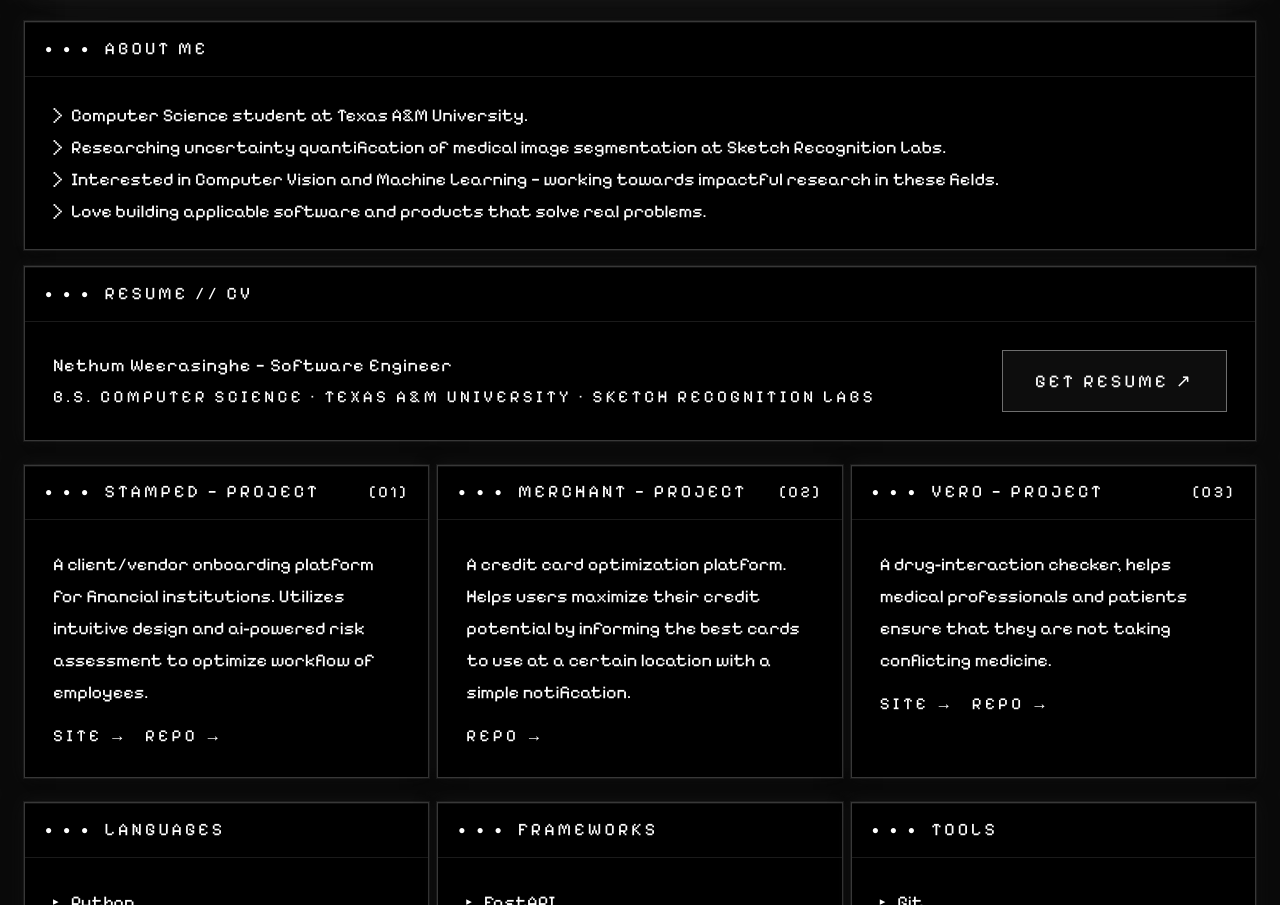
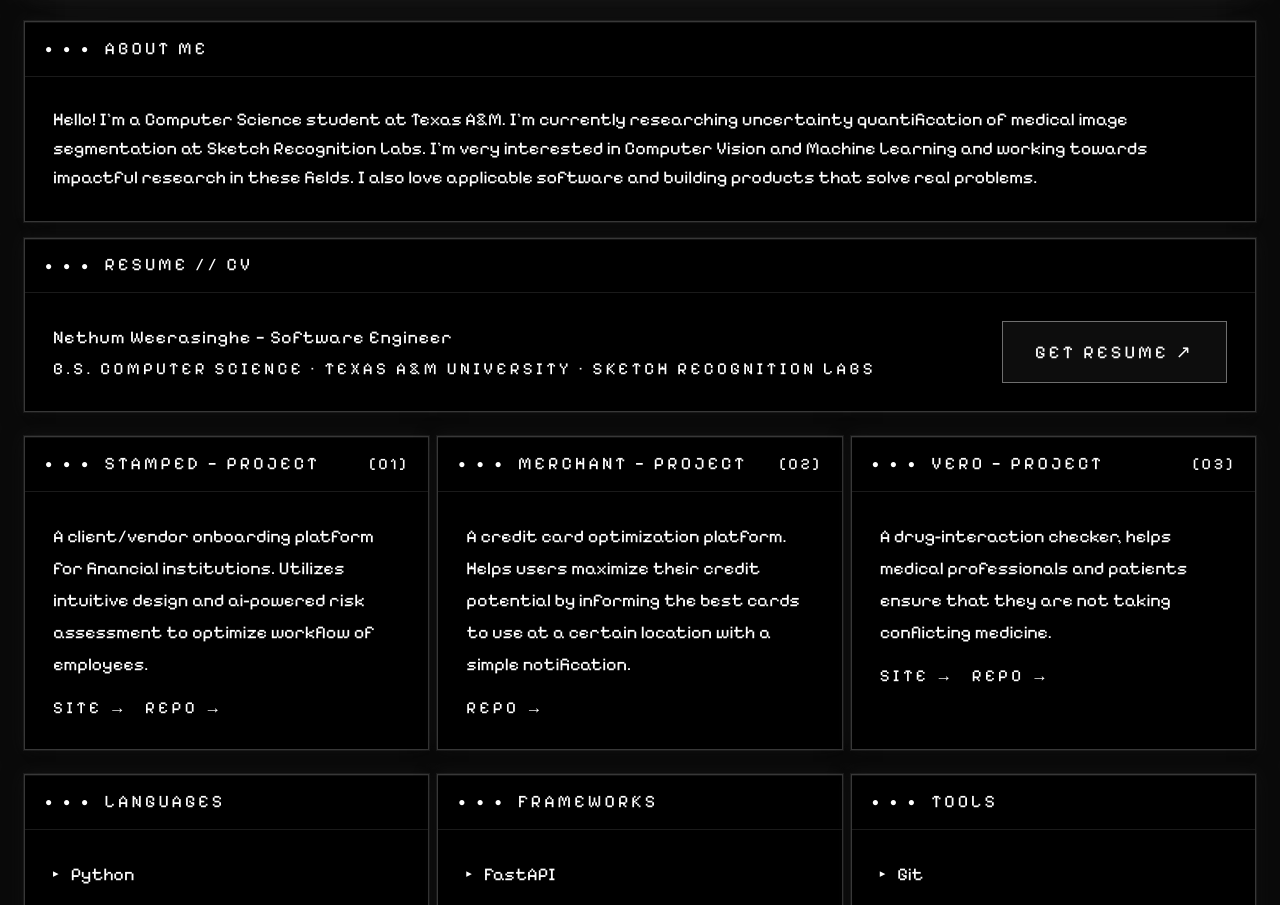
Before and after one commit to nethum529/terminal_portfolio, a Next.js app: page / in a window 1280 px wide. Shown: the part 876-1781 px from the top of the page. Built offline with nearby package versions, Linux system fonts and the light colour scheme.

Commit message:
content: rewrite about me as single paragraph

```diff
--- a/components/IdentificationPanel.tsx
+++ b/components/IdentificationPanel.tsx
@@ -7,22 +7,16 @@ export function IdentificationPanel() {
   return (
     <div className="flex flex-col gap-4">
       <TerminalWindow title="ABOUT ME" delay={0.05} glisten>
-        <div className="space-y-3 text-lg" style={{ color: "#ffffff" }}>
-          {[
-            "Computer Science student at Texas A&M University.",
-            "Researching uncertainty quantification of medical image segmentation at Sketch Recognition Labs.",
-            "Interested in Computer Vision and Machine Learning — working towards impactful research in these fields.",
-            "Love building applicable software and products that solve real problems.",
-          ].map((line, i) => (
-            <motion.div key={i} className="flex gap-2 leading-5"
-              initial={{ opacity: 0, x: -4 }} whileInView={{ opacity: 1, x: 0 }}
-              viewport={{ once: true }} transition={{ duration: 0.22, delay: 0.05 + i * 0.07 }}
-            >
-              <span style={{ color: "#ffffff", userSelect: "none", flexShrink: 0 }}>›</span>
-              <span>{line}</span>
-            </motion.div>
-          ))}
-        </div>
+        <motion.p
+          className="text-lg leading-relaxed"
+          style={{ color: "#ffffff" }}
+          initial={{ opacity: 0, x: -4 }}
+          whileInView={{ opacity: 1, x: 0 }}
+          viewport={{ once: true }}
+          transition={{ duration: 0.3, delay: 0.05 }}
+        >
+          Hello! I&apos;m a Computer Science student at Texas A&amp;M. I&apos;m currently researching uncertainty quantification of medical image segmentation at Sketch Recognition Labs. I&apos;m very interested in Computer Vision and Machine Learning and working towards impactful research in these fields. I also love applicable software and building products that solve real problems.
+        </motion.p>
       </TerminalWindow>
 
       {/* Resume — full width, prominent */}
```
